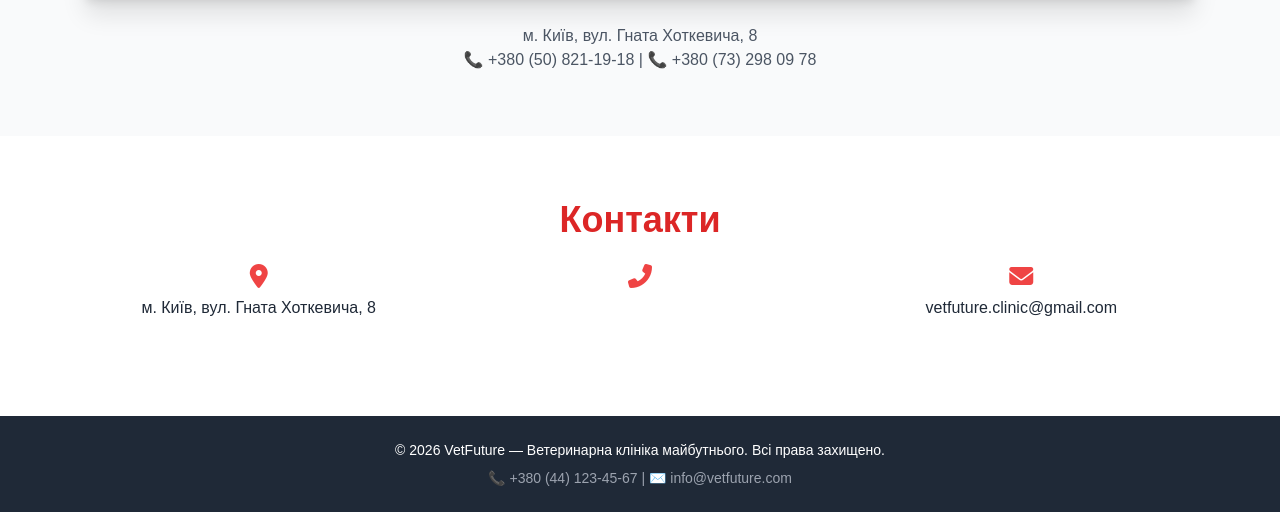
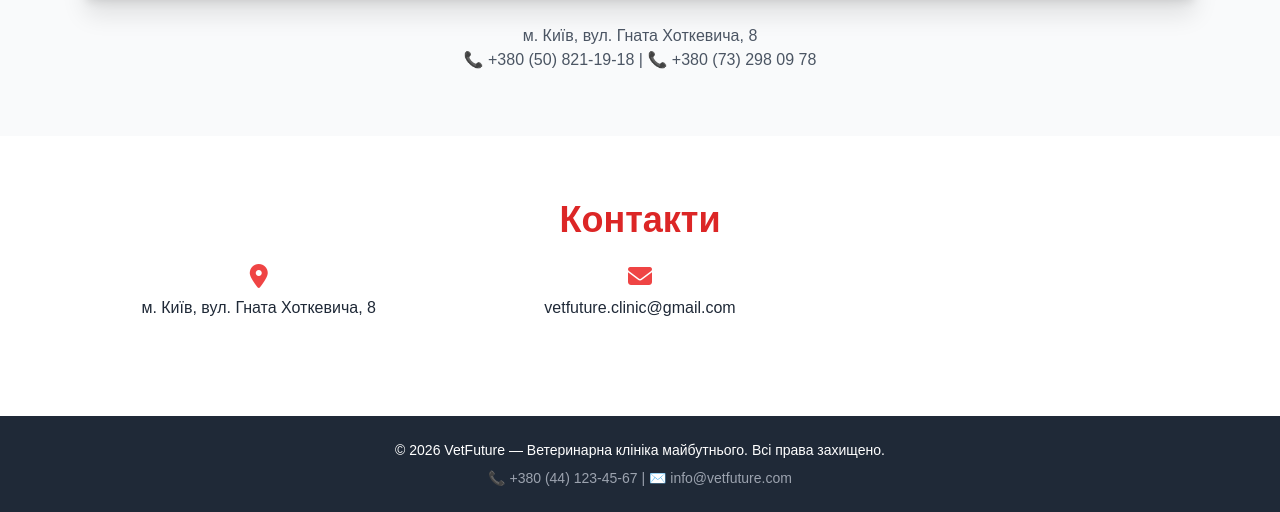
Before and after one commit to Timequeer/vetfufla, a Flask app: page / in a window 1280 px wide. Shown: the part 3079-3591 px from the top of the page. Run offline with Flask 3, Linux system fonts and the light colour scheme; some libraries are stand-ins or nearby versions.

Commit message:
Update index.html

```diff
--- a/templates/index.html
+++ b/templates/index.html
@@ -143,7 +143,6 @@
         <h2 class="text-2xl sm:text-3xl md:text-4xl font-bold text-red-600 mb-6">Контакти</h2>
         <div class="grid sm:grid-cols-2 md:grid-cols-3 gap-4 md:gap-6">
             <div><i class="fas fa-map-marker-alt text-red-500 text-xl md:text-2xl mb-2"></i><p class="text-sm md:text-base">м. Київ, вул. Гната Хоткевича, 8</p></div>
-            <div><i class="fas fa-phone-alt text-red-500 text-xl md:text-2xl mb-2"></i><p class="text-sm md:text-base"></p></div>
             <div><i class="fas fa-envelope text-red-500 text-xl md:text-2xl mb-2"></i><p class="text-sm md:text-base">vetfuture.clinic@gmail.com</p></div>
         </div>
     </div>
```
